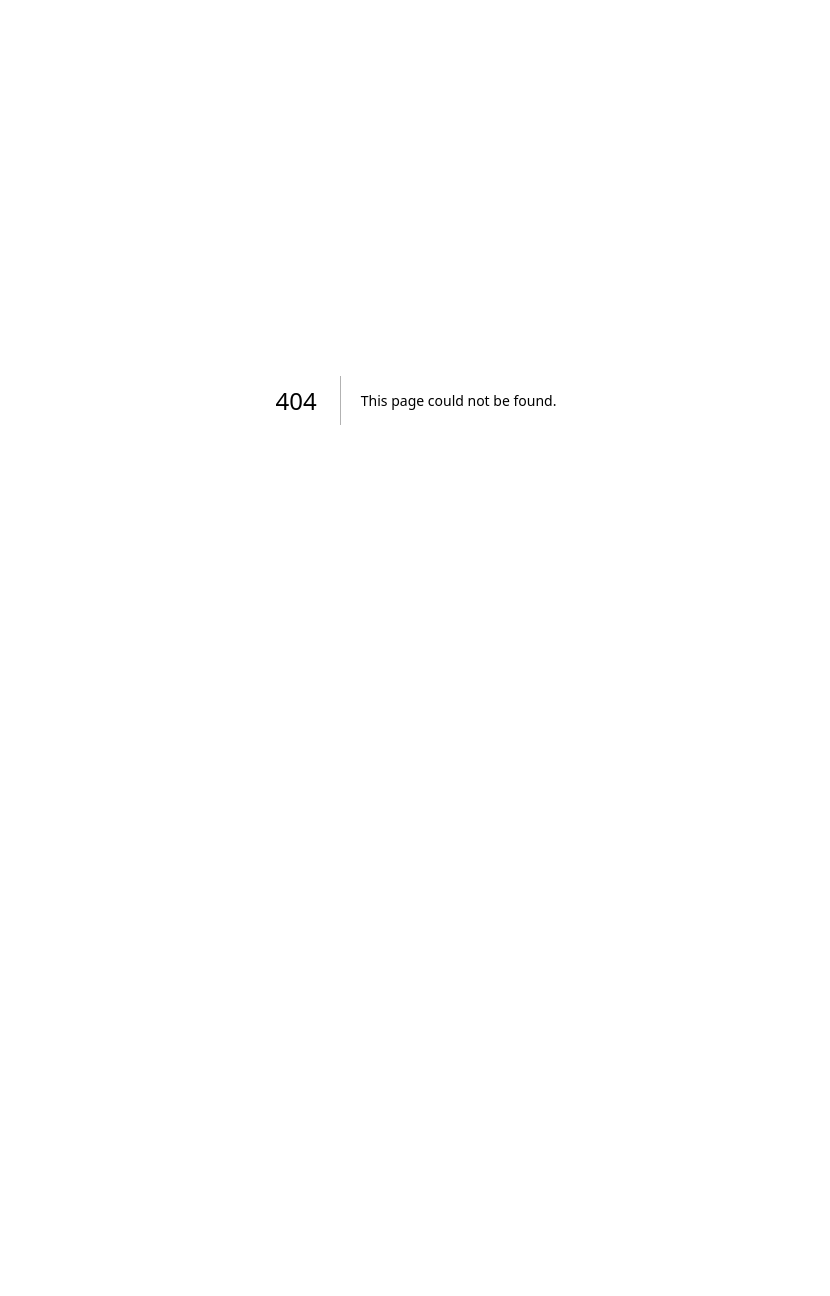
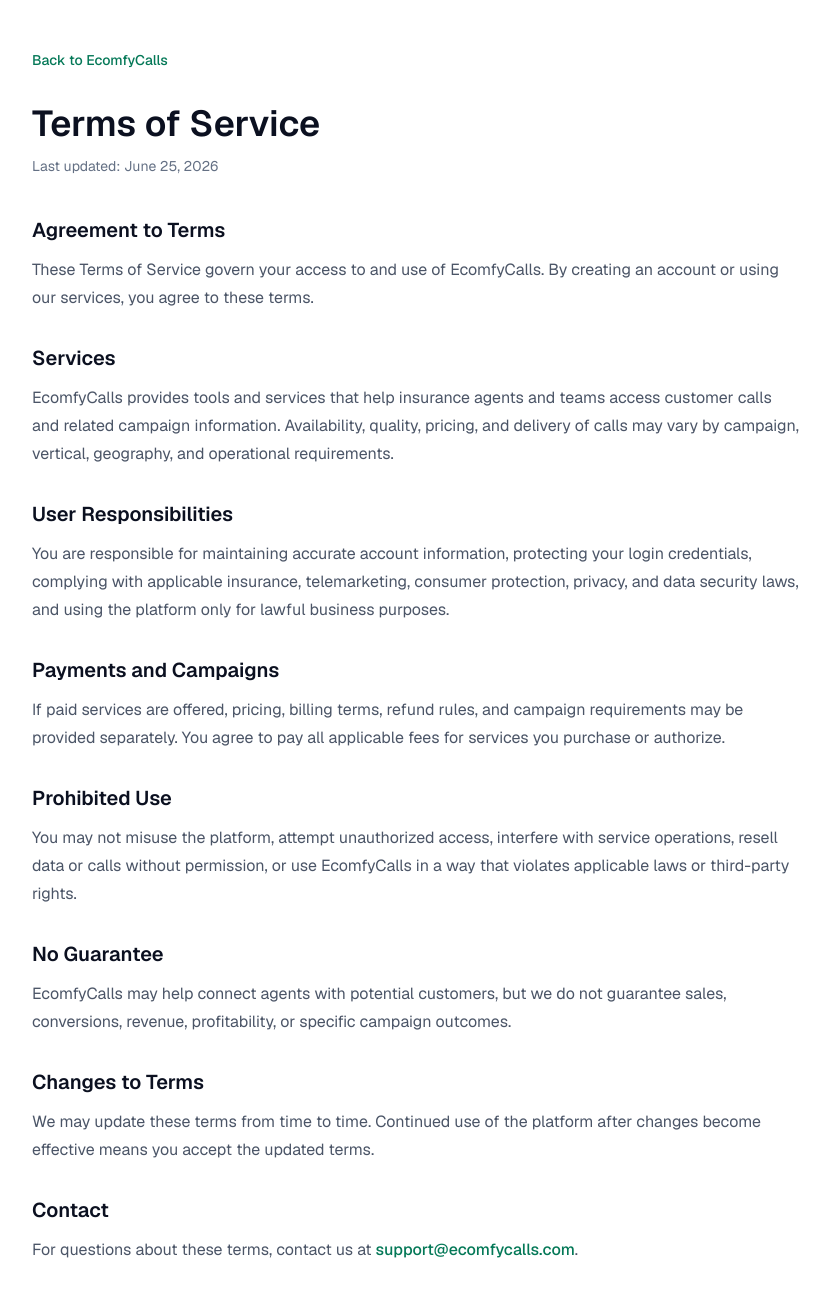
Before and after one commit to ecomfyapp/ecomfycalls, a Next.js app: page /terms-of-service in a window 1280 px wide. Before the commit this address had no page. Shown: the top 1296 px of the page, without its empty margins (224-1054 px from the left). Before the commit the page ends 800 px from the top, so only its background shows below. Built offline with nearby package versions, Linux system fonts and the light colour scheme.

Commit message:
terms of service

```diff
--- a/app/page.tsx
+++ b/app/page.tsx
@@ -335,6 +335,9 @@
             <Link href="/privacy-policy" className="hover:text-[#0b1020] dark:hover:text-white">
               Privacy Policy
             </Link>
+            <Link href="/terms-of-service" className="hover:text-[#0b1020] dark:hover:text-white">
+              Terms
+            </Link>
             <Link href="/user-data-deletion" className="hover:text-[#0b1020] dark:hover:text-white">
               Data Deletion
             </Link>
--- /dev/null
+++ b/app/terms-of-service/page.tsx
@@ -0,0 +1,124 @@
+import Link from "next/link";
+
+export default function TermsOfServicePage() {
+  return (
+    <main className="min-h-screen bg-white px-5 py-12 text-[#0b1020] dark:bg-[#05070d] dark:text-white">
+      <article className="mx-auto max-w-3xl">
+        <Link
+          href="/"
+          className="text-sm font-medium text-[#047857] hover:underline"
+        >
+          Back to EcomfyCalls
+        </Link>
+
+        <h1 className="mt-8 text-4xl font-semibold tracking-normal">
+          Terms of Service
+        </h1>
+        <p className="mt-3 text-sm text-[#647084] dark:text-white/55">
+          Last updated: June 25, 2026
+        </p>
+
+        <div className="mt-10 space-y-8 text-base leading-7 text-[#4b5567] dark:text-white/70">
+          <section>
+            <h2 className="text-xl font-semibold text-[#0b1020] dark:text-white">
+              Agreement to Terms
+            </h2>
+            <p className="mt-3">
+              These Terms of Service govern your access to and use of
+              EcomfyCalls. By creating an account or using our services, you
+              agree to these terms.
+            </p>
+          </section>
+
+          <section>
+            <h2 className="text-xl font-semibold text-[#0b1020] dark:text-white">
+              Services
+            </h2>
+            <p className="mt-3">
+              EcomfyCalls provides tools and services that help insurance
+              agents and teams access customer calls and related campaign
+              information. Availability, quality, pricing, and delivery of
+              calls may vary by campaign, vertical, geography, and operational
+              requirements.
+            </p>
+          </section>
+
+          <section>
+            <h2 className="text-xl font-semibold text-[#0b1020] dark:text-white">
+              User Responsibilities
+            </h2>
+            <p className="mt-3">
+              You are responsible for maintaining accurate account information,
+              protecting your login credentials, complying with applicable
+              insurance, telemarketing, consumer protection, privacy, and data
+              security laws, and using the platform only for lawful business
+              purposes.
+            </p>
+          </section>
+
+          <section>
+            <h2 className="text-xl font-semibold text-[#0b1020] dark:text-white">
+              Payments and Campaigns
+            </h2>
+            <p className="mt-3">
+              If paid services are offered, pricing, billing terms, refund
+              rules, and campaign requirements may be provided separately. You
+              agree to pay all applicable fees for services you purchase or
+              authorize.
+            </p>
+          </section>
+
+          <section>
+            <h2 className="text-xl font-semibold text-[#0b1020] dark:text-white">
+              Prohibited Use
+            </h2>
+            <p className="mt-3">
+              You may not misuse the platform, attempt unauthorized access,
+              interfere with service operations, resell data or calls without
+              permission, or use EcomfyCalls in a way that violates applicable
+              laws or third-party rights.
+            </p>
+          </section>
+
+          <section>
+            <h2 className="text-xl font-semibold text-[#0b1020] dark:text-white">
+              No Guarantee
+            </h2>
+            <p className="mt-3">
+              EcomfyCalls may help connect agents with potential customers, but
+              we do not guarantee sales, conversions, revenue, profitability, or
+              specific campaign outcomes.
+            </p>
+          </section>
+
+          <section>
+            <h2 className="text-xl font-semibold text-[#0b1020] dark:text-white">
+              Changes to Terms
+            </h2>
+            <p className="mt-3">
+              We may update these terms from time to time. Continued use of the
+              platform after changes become effective means you accept the
+              updated terms.
+            </p>
+          </section>
+
+          <section>
+            <h2 className="text-xl font-semibold text-[#0b1020] dark:text-white">
+              Contact
+            </h2>
+            <p className="mt-3">
+              For questions about these terms, contact us at{" "}
+              <a
+                href="mailto:support@ecomfycalls.com"
+                className="font-medium text-[#047857] hover:underline"
+              >
+                support@ecomfycalls.com
+              </a>
+              .
+            </p>
+          </section>
+        </div>
+      </article>
+    </main>
+  );
+}
```
Also changed, not shown: lib/supabase/proxy.ts (+6 -1 lines).
